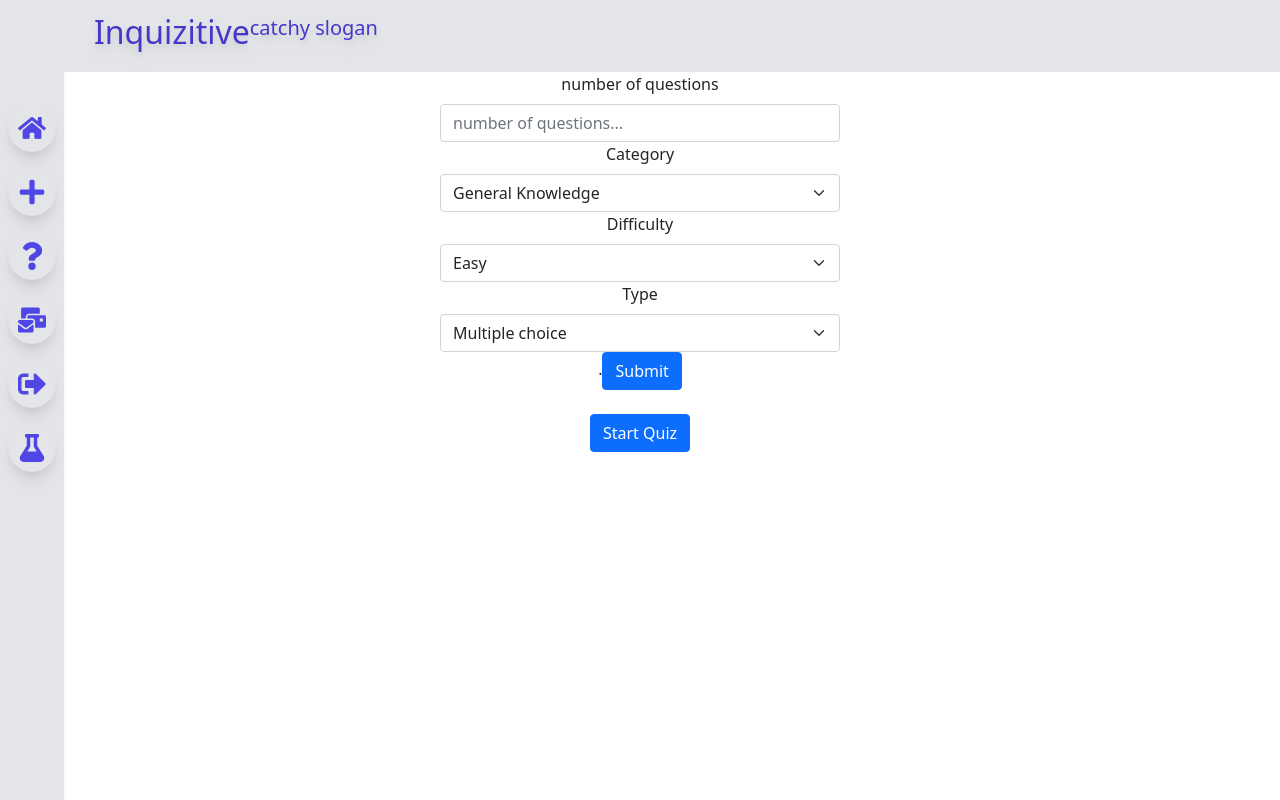
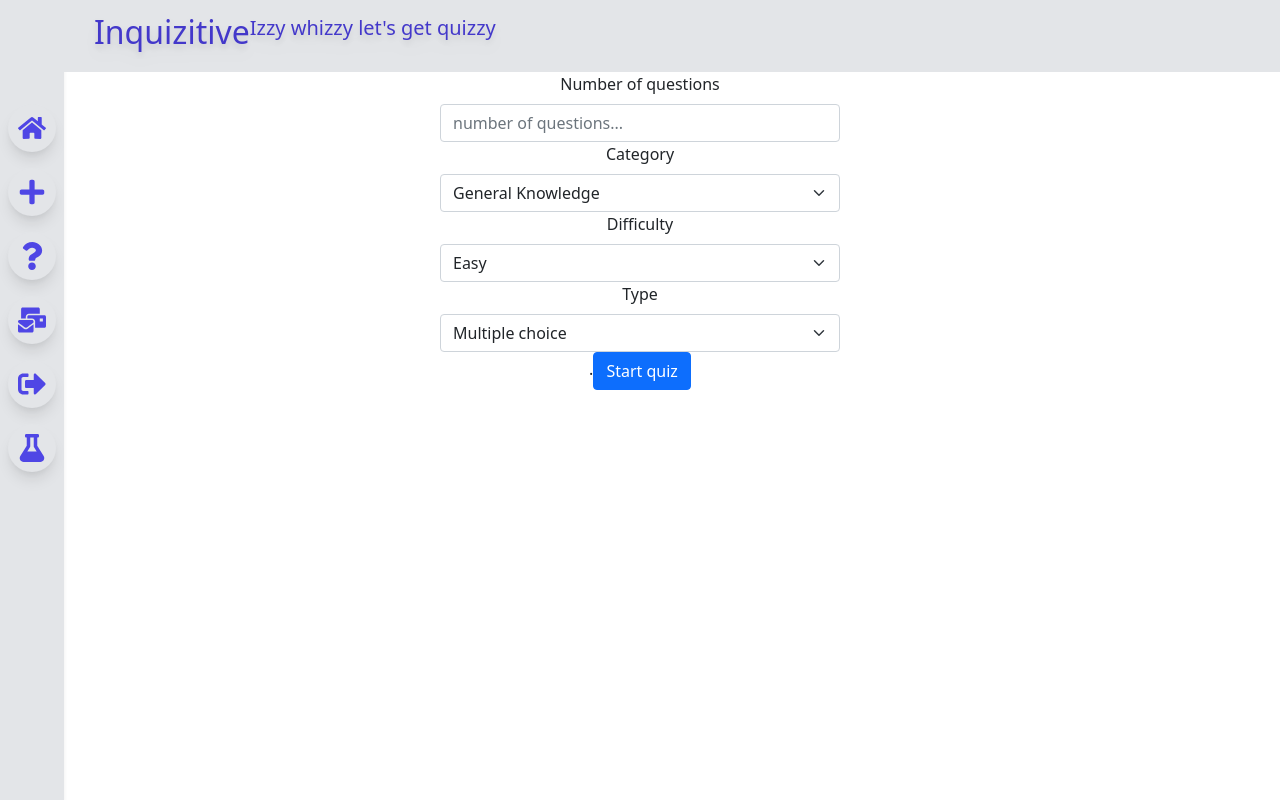
Before and after one commit to cmr33-cloud/project-3-group-3-frontend, a React (Create React App) app: page /testing in a window 1280 px wide. Built offline with nearby package versions, Linux system fonts and the light colour scheme.

Commit message:
only one button on testing page, slogan

```diff
--- a/package.json
+++ b/package.json
@@ -14,6 +14,7 @@
     "react-devtools": "^4.20.2",
     "react-dom": "^17.0.2",
     "react-icons": "^4.3.1",
+    "react-native": "^0.66.1",
     "react-redux": "^7.2.5",
     "react-router-dom": "^5.3.0",
     "react-scripts": "4.0.3",
--- a/src/components/CustomNav/index.js
+++ b/src/components/CustomNav/index.js
@@ -8,7 +8,7 @@ export default function CustomNav() {
                     <Container className = 'd-flex flex-row align-items-center justify-content-center'>
                     <h2 className = 'custom-nav-text'>Inquizitive</h2>
                     <br/>
-                    <p className = 'custom-nav-text'>catchy slogan</p>
+                    <p className = 'custom-nav-text'>Izzy whizzy let's get quizzy</p>
                     </Container>
                     </Navbar.Brand>
 
--- a/src/pages/Testing/index.js
+++ b/src/pages/Testing/index.js
@@ -11,25 +11,22 @@ export default function Testing() {
   const search = (searchTerm) => dispatch(getQuestions(searchTerm));
   //const allQuestions = (searchTerm) => dispatch(fetchQuestions(searchTerm))
   console.log(search);
-  function handleSubmit(e) {
+  async function handleSubmit(e) {
     e.preventDefault();
     console.log(
-      e.target,
-      e.target.children.children,
       e.target[0].value,
       e.target[1].value,
       e.target[2].value,
       e.target[3].value
     );
-
-    const searchTerm = {
+    const searchTerm = await {
       amount: e.target[0].value,
       category: e.target[1].value,
       difficulty: e.target[2].value,
       type: e.target[3].value,
     };
-    search(searchTerm);
-
+    await search(searchTerm);
+    await history.push("./questions")
     // Questions(searchTerm)
   }
 
@@ -40,22 +37,12 @@ export default function Testing() {
   // }
 
   const style = { margin: "auto", width: 400 };
-  const typeOptions = [
-    { value: "multiple", label: "Multiple choice" },
-    { value: "boolean", label: "True or False" },
-  ];
-
-  const difficultyOptions = [
-    { value: "easy", label: "Easy" },
-    { value: "medium", label: "Medium" },
-    { value: "hard", label: "Hard" },
-  ];
 
   return (
     <div style={style}>
       <Form onSubmit={handleSubmit}>
         <Form.Group>
-          <Form.Label> number of questions</Form.Label>
+          <Form.Label> Number of questions</Form.Label>
           <Form.Control
             type="number"
             placeholder="number of questions..."
@@ -100,16 +87,12 @@ export default function Testing() {
           <Form.Select>
           <option value="multiple">Multiple choice</option>
             <option value="boolean">True or False</option></Form.Select>.
-          <Button type="submit">Submit</Button>
+          <Button type="submit">Start quiz</Button>
 
           {/* searchQ={search} */}
         </Form.Group>
       </Form>
       <br />
-
-      <Button type="button" onClick={() => history.push("./questions")}>
-        Start Quiz
-      </Button>
       {/* <Redirect from='/testing' to='/questions'/> */}
     </div>
   );
--- a/src/pages/questions/index.js
+++ b/src/pages/questions/index.js
@@ -2,6 +2,7 @@ import React,{useEffect}from "react";
 import { useSelector } from "react-redux";
 import { useState } from "react";
 import { Col, Container, Row } from "react-bootstrap";
+// import Text from "react-native";
 import chroma from "chroma-js";
 const Questions = () => {
   const questions = useSelector((state) => state.questions);
@@ -90,10 +91,9 @@ const Questions = () => {
   const style = {
     width: String(width) + "px",
     backgroundColor: colour,
-    height: 8,
+    height: 75,
     float: "right",
-    borderRadius: "25px",
-    verticalAlign: "bottom"
+    borderRadius: "25px"
   }
   const bigStyle = {
     outline: "2px solid black",
@@ -108,8 +108,9 @@ const Questions = () => {
     <div className = 'card mt-5' >
       <Container className = 'mt-5'>
         <div id="bigBar" style={bigStyle}>
-        <text style = {textStyle}>{questions[questNo] && questions[questNo].question}</text>
-          <div id="littleBar" style={style}></div>
+          <div id="littleBar" style={style}>
+          <text style = {textStyle}>{questions[questNo] && questions[questNo].question}</text>
+          </div>
         </div>
       </Container>
       <div className="d-flex align-items-center" onClick={(e) => createScore(e)}>
```
Also changed, not shown: 1 other file (tests, documents, lock files or other folders).
